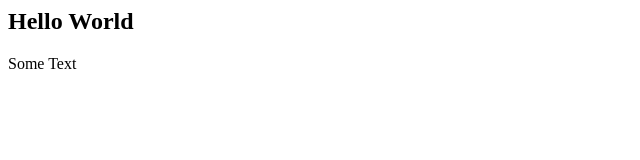
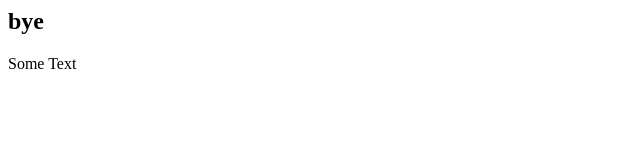
Before and after one commit to wycliffkas/git, a plain HTML site: page index.html in a window 1280 px wide. Shown: the whole page, without its empty margins (0-640 px from the left). Drawn offline with Linux system fonts and the light colour scheme.

Commit message:
added bye

```diff
--- a/index.html
+++ b/index.html
@@ -1,2 +1,2 @@
-<h2>Hello World</h2>
+<h2>bye</h2>
 <p>Some Text</p>
```
